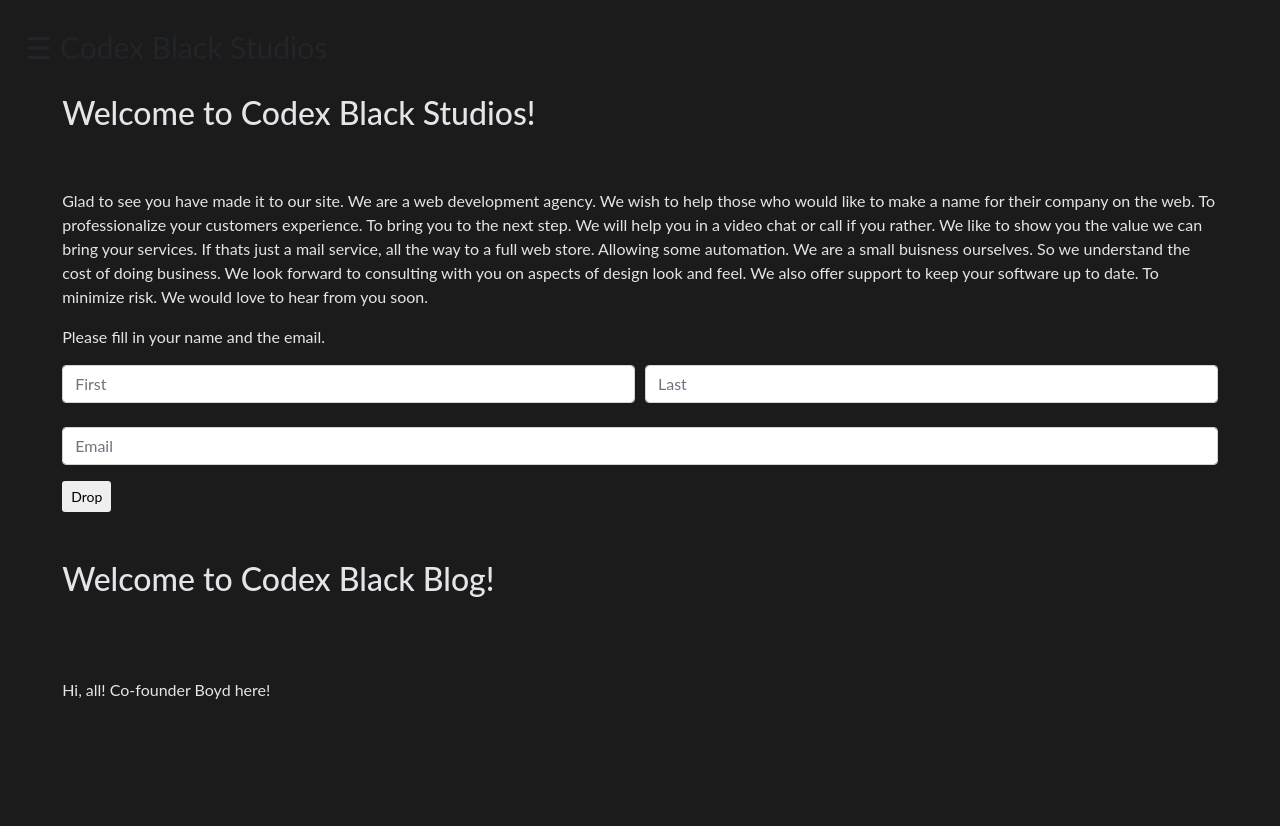
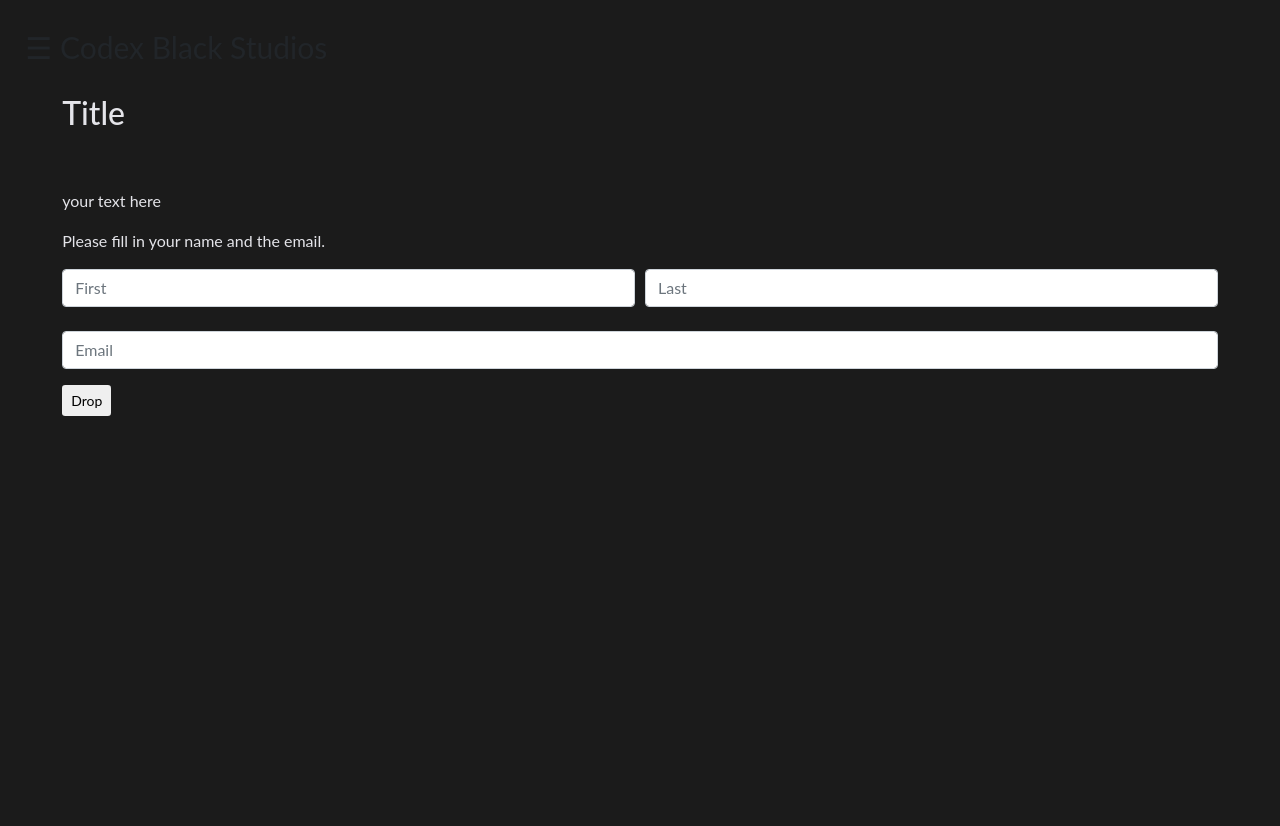
Before and after one commit to PyOfile/Flasky, a Flask app: template templates/index/index.html in a window 1280 px wide. Run offline with Flask 2, Linux system fonts and the light colour scheme; the template is opened without the code that fills it, so the values that code supplies are empty; some libraries are stand-ins or nearby versions.

Commit message:
Update index.html

```diff
--- a/templates/index/index.html
+++ b/templates/index/index.html
@@ -2,13 +2,11 @@
 <link rel="stylesheet" type="text/css" href="/static/css/indexA.css"></link>
 <br>
 <div class="box">
-    <h2>Welcome to Codex Black Studios!</h2>
+    <h2>Title</h2>
     <br>
     <br>
     <p>
-        Glad to see you have made it to our site. We are a web development agency. We wish to help those who would like to make a name for their company on the web. To professionalize your customers experience. To bring you to the next step. We will help you
-        in a video chat or call if you rather. We like to show you the value we can bring your services. If thats just a mail service, all the way to a full web store. Allowing some automation. We are a small buisness ourselves. So we understand the cost
-        of doing business. We look forward to consulting with you on aspects of design look and feel. We also offer support to keep your software up to date. To minimize risk. We would love to hear from you soon.
+        your text here
     </p>
     <p>
         Please fill in your name and the email.
@@ -31,14 +29,4 @@
 </div>
 </div>
 </div>
-<br>
-<br>
-<div class="box ">
-    <h2>Welcome to Codex Black Blog!</h2>
-    <br>
-    <br>
-    <br> Hi, all! Co-founder Boyd here!
-    <p>
-    </p>
-</div>
 {% endblock %}
```
